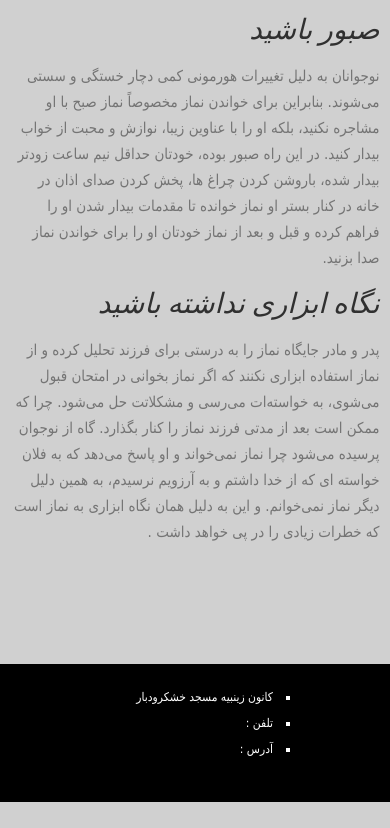
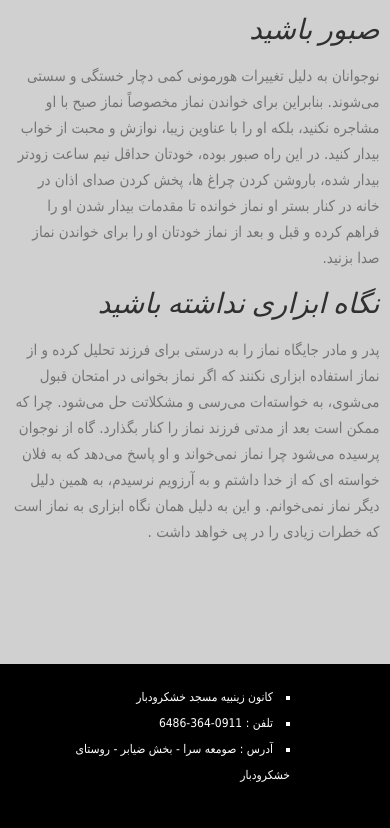
Before and after one commit to AliZolfaghar/vahdani, a plain HTML site: page index.html in a window 390 px wide. Shown: the part 4508-5336 px from the top of the page. Before the commit the page ends 5310 px from the top, so only its background shows below. Drawn offline with Linux system fonts and the light colour scheme.

Commit message:
add address an cellphone to index.html

```diff
--- a/index.html
+++ b/index.html
@@ -261,8 +261,8 @@
 
         <ul>
             <li>  کانون زینبیه مسجد خشکرودبار</li>
-            <li>تلفن : </li>
-            <li>آدرس : </li>
+            <li>تلفن : 0911-364-6486 </li>
+            <li>آدرس : صومعه سرا - بخش ضیابر - روستای خشکرودبار</li>
         </ul>
     </div>
 
```
